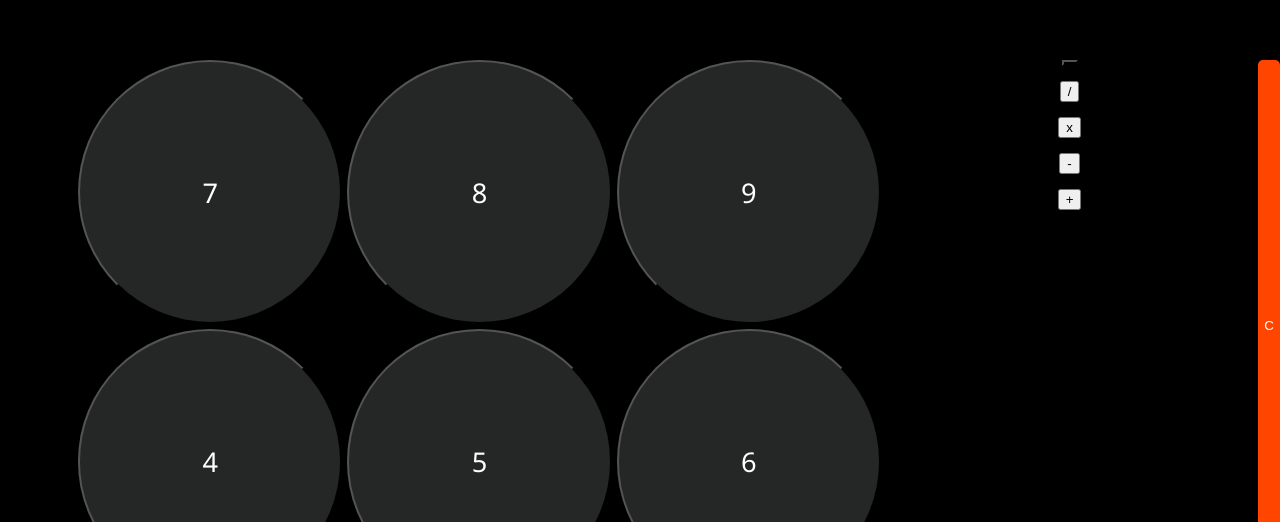
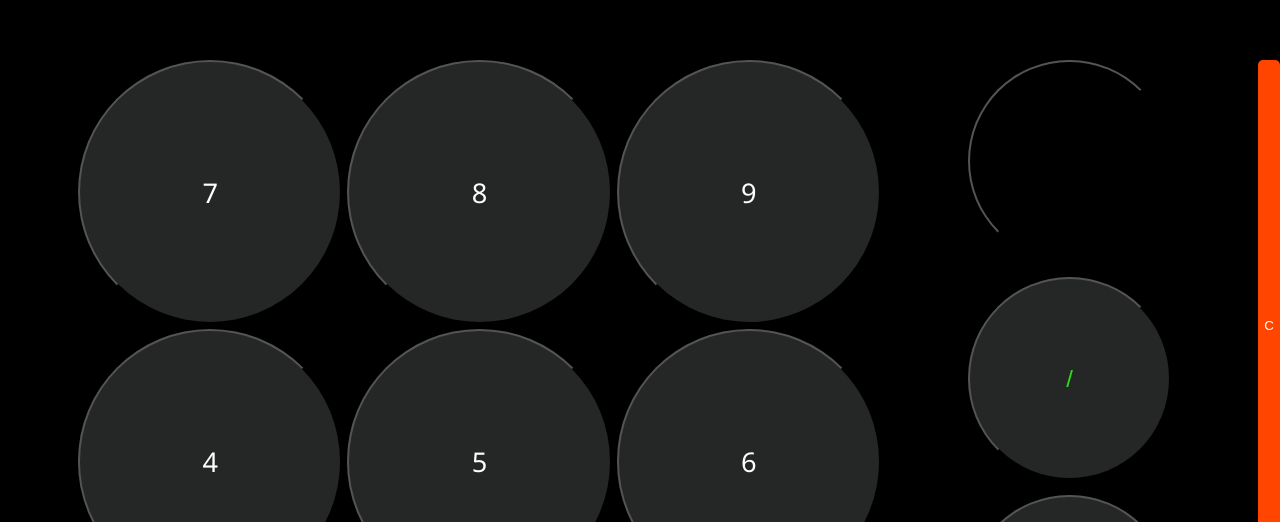
Before and after one commit to richi-coder/React-Calculator, a React (Create React App) app: page / in a window 1280 px wide. Shown: the part 278-800 px from the top of the page. Built offline with nearby package versions, Linux system fonts and the light colour scheme; some icons are missing.

Commit message:
I can see the operators again!|

```diff
--- a/src/App.js
+++ b/src/App.js
@@ -23,7 +23,7 @@ const Reset = (props) => {
 const Operator = props => {
   return (
     <button
-    style={{backgroundColor: props.operator == "icon" ? "transparent" : "none"}}
+    style={{backgroundColor: props.operator == "icon" ? "transparent" : "rgba(50, 52, 53, 0.75)"}}
     className="operator"
     onClick={() => {
       props.operation(props.operator);
--- a/src/style.css
+++ b/src/style.css
@@ -93,10 +93,14 @@ body {
   width: 30%;
 }
 
-#operator {
+.operator {
   padding: 0;
   margin: 0;
-  color: rgb(255,255,255);
+  color: rgb(44, 223, 28);
+  font-size: 1.5em;
+  border-radius: 50%;
+  height: 35%;
+  aspect-ratio: 1 / 1;
 }
 
 .message {
```
